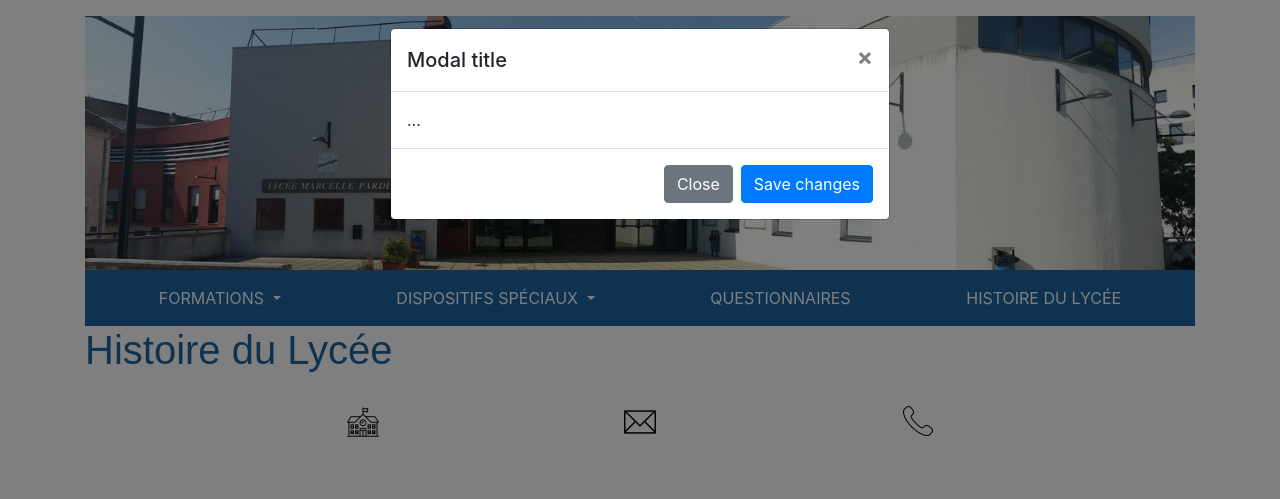
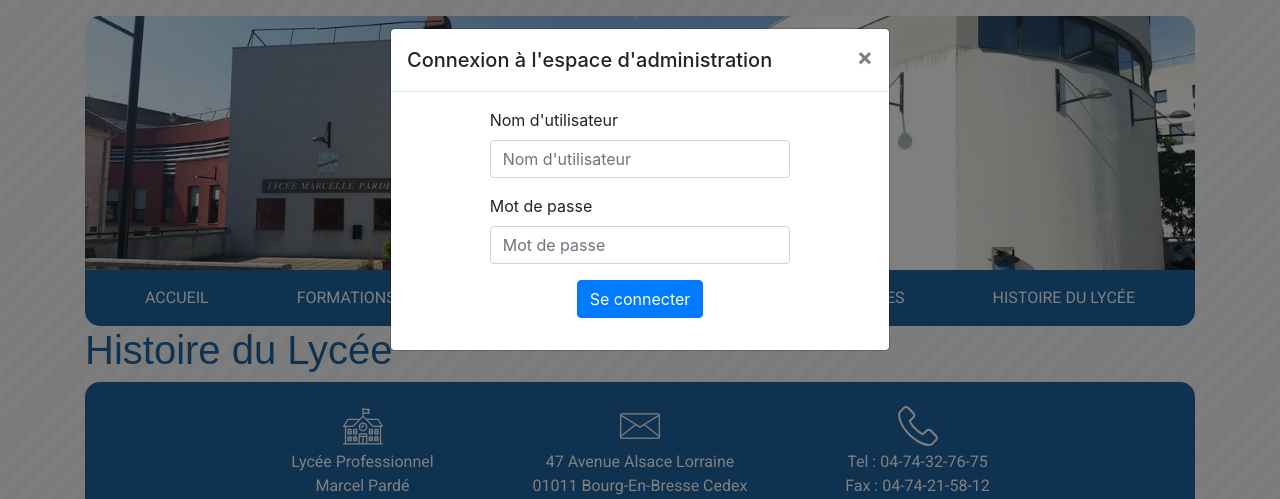
Before and after one commit to davidBentoPereira/jpo, a Symfony app: template templates/front/histoire.html.twig in a window 1280 px wide, after a click on "Espace Administration". Shown: the top 499 px of the page. Run offline with Twig, Linux system fonts and the light colour scheme; the template is opened without the code that fills it, so the values that code supplies are empty; some libraries are stand-ins or nearby versions.

Commit message:
Maj Template + Intégration de la page Histoire du Lycée

```diff
--- a/config/routes.yaml
+++ b/config/routes.yaml
@@ -1,4 +1,8 @@
 # - - - - - FRONT - - - - -
+index:
+    path: /
+    controller: App\Controller\FrontController::index
+
 formations:
     path: /formations
     controller: App\Controller\FrontController::formations
--- a/public/css/style.css
+++ b/public/css/style.css
@@ -1,18 +1,17 @@
-h1 { font-family: Roboto-Bold, sans-serif; color: #1F65A1; }
-p { font-family: roboto, sans-serif; }
+body { background-image: url('../img/background.png')}
+
+h1 { font-family: Roboto-Bold, sans-serif; color: #1F65A1;}
+p { font-family: roboto, sans-serif; color: white;}
+a { color: #ffffff; }
+a:hover { color: white;}
 
 /* NAVBAR */
-.navbar-light .navbar-brand { color: white; font-family: Roboto-Bold, sans-serif}
-.navbar-light .navbar-brand:hover { color: white; font-family: Roboto-Bold, sans-serif}
-
-.navbar-light .navbar-nav .nav-link  { color: white;}
-.navbar-light .navbar-nav .active > .nav-link  { color: white; font-family: Roboto-Bold, sans-serif}
-.navbar-light .navbar-nav .nav-link:hover  { color: white; font-weight: bold; font-family: Roboto-Bold, sans-serif}
-
-p { color: white;}
-h1 {  }
-
-header-img
+nav { border-bottom-left-radius: 15px; border-bottom-right-radius: 15px; }
+#header-img {border-top-left-radius: 15px; border-top-right-radius: 15px;}
+.navbar-light .navbar-nav .nav-link  { color: white; font-family: Roboto, sans-serif;}
+/*.navbar-light .navbar-nav .active > .nav-link  { color: white; font-family: Roboto-Bold, sans-serif}*/
+.navbar-light .navbar-nav .nav-link:hover  { color: #5eb5e0; font-weight: bold; font-family: Roboto-Bold, sans-serif}
 
 /* FOOTER */
-footer { background-color: #1F65A1}
+footer { background-color: #1F65A1; border-radius: 15px;}
+#google-map { border-radius: 40px; }
--- a/templates/base.html.twig
+++ b/templates/base.html.twig
@@ -18,11 +18,8 @@
 </head>
 <body>
 <div class="container">
-    {% include 'base/header.html.twig' %}
     {% include 'base/nav.html.twig' %}
-
     {% block body %}{% endblock %}
-
     {% include 'base/footer.html.twig' %}
 
     <!-- Bootstrap JS -->
--- a/templates/base/footer.html.twig
+++ b/templates/base/footer.html.twig
@@ -1,32 +1,29 @@
-<footer class="container rounded">
+<footer class="container">
     <br />
     <div class="row justify-content-center">
         <div class="col-3 text-center">
-            <img src="{{ asset('img/icon/school.png') }}" alt="">
+            <img src="{{ asset('img/icon/school.svg') }}" class="mb-1" alt="" width="40px">
             <p>Lycée Professionnel <br />Marcel Pardé</p>
         </div>
-
         <div class="col-3 text-center">
-            <img src="{{ asset('img/icon/contact.png') }}" alt="">
+            <img src="{{ asset('img/icon/message.svg') }}" class="mb-1" alt="" width="40px">
             <p>47 Avenue Alsace Lorraine <br />01011 Bourg-En-Bresse Cedex</p>
         </div>
-
         <div class="col-3 text-center">
-            <img src="{{ asset('img/icon/phone-call.png') }}" alt="">
+            <img src="{{ asset('img/icon/telephone.svg') }}" class="mb-1" alt="" width="40px">
             <p>Tel  : 04-74-32-76-75<br />Fax : 04-74-21-58-12 </p>
         </div>
     </div>
 
     <div class="col-12 text-center">
-        <iframe width="800px" height="200px" class=" rounded" src="https://www.google.com/maps/embed?pb=!1m18!1m12!1m3!1d2761.45616675769!2d5.218390815474044!3d46.20137977911657!2m3!1f0!2f0!3f0!3m2!1i1024!2i768!4f13.1!3m3!1m2!1s0x47f353d271349057%3A0x440e12e76c81119!2sLyc%C3%A9e+Marcelle+Pard%C3%A9!5e0!3m2!1sfr!2sfr!4v1552316830556" width="600" height="450" frameborder="0" style="border:0" allowfullscreen></iframe>
+        <iframe width="800px" height="200px" id="google-map" src="https://www.google.com/maps/embed?pb=!1m18!1m12!1m3!1d2761.45616675769!2d5.218390815474044!3d46.20137977911657!2m3!1f0!2f0!3f0!3m2!1i1024!2i768!4f13.1!3m3!1m2!1s0x47f353d271349057%3A0x440e12e76c81119!2sLyc%C3%A9e+Marcelle+Pard%C3%A9!5e0!3m2!1sfr!2sfr!4v1552316830556" width="600" height="450" frameborder="0" style="border:0" allowfullscreen></iframe>
     </div>
 
     <div class="col-12 text-center">
         <p>
-            <a href="" data-toggle="modal" data-target="#exampleModal">Espace Adminstration</a> | Charte d'utilisation | Mentions légales | © 2019 Copyright marcelleparde.fr
+            <a href="" data-toggle="modal" data-target="#exampleModal">Espace Administration</a> |
+            <a href="">Charte d'utilisation & Mentions légales |</a> © 2019 Copyright marcelleparde.fr
         </p>
-
-
     </div>
 
     <!-- Modal -->
@@ -34,17 +31,29 @@
         <div class="modal-dialog" role="document">
             <div class="modal-content">
                 <div class="modal-header">
-                    <h5 class="modal-title" id="exampleModalLabel">Modal title</h5>
+                    <h5 class="modal-title" id="exampleModalLabel">Connexion à l'espace d'administration</h5>
                     <button type="button" class="close" data-dismiss="modal" aria-label="Close">
                         <span aria-hidden="true">&times;</span>
                     </button>
                 </div>
-                <div class="modal-body">
-                    ...
-                </div>
-                <div class="modal-footer">
-                    <button type="button" class="btn btn-secondary" data-dismiss="modal">Close</button>
-                    <button type="button" class="btn btn-primary">Save changes</button>
+                <div class="modal-body container">
+                    <div class="row justify-content-center">
+                        <div class="col-8">
+                            <form>
+                                <div class="form-group">
+                                    <label for="exampleInputEmail1">Nom d'utilisateur</label>
+                                    <input type="text" class="form-control" id="exampleInputEmail1" aria-describedby="emailHelp" placeholder="Nom d'utilisateur">
+                                </div>
+                                <div class="form-group">
+                                    <label for="exampleInputPassword1">Mot de passe</label>
+                                    <input type="password" class="form-control" id="exampleInputPassword1" placeholder="Mot de passe">
+                                </div>
+                                <div class="form-group text-center">
+                                    <button type="button" class="btn btn-primary">Se connecter</button>
+                                </div>
+                            </form>
+                        </div>
+                    </div>
                 </div>
             </div>
         </div>
--- a/templates/base/nav.html.twig
+++ b/templates/base/nav.html.twig
@@ -1,4 +1,5 @@
-<img src="{{ asset('img/img_lycee.jpg') }}" class="img-fluid mt-3" id="header-img" alt="Responsive image rounded">
+<div id="nav">
+    <img src="{{ asset('img/img_lycee.jpg') }}" class="img-fluid mt-3" id="header-img" alt="Responsive image">
 
     <nav class="navbar navbar-expand-lg navbar-light container" style="background-color: #1F65A1;">
 
@@ -8,6 +9,10 @@
 
         <div class="collapse navbar-collapse justify-content-center justify-content-center" id="navbarText">
             <ul class="navbar-nav mr-auto nav-fill w-100">
+
+                <li class="nav-item">
+                    <a class="nav-link" href="{{ path('index') }}">{{ 'Accueil'|upper }}</a>
+                </li>
 
                 <li class="nav-item dropdown">
                     <a class="nav-link dropdown-toggle" href="#" id="navbarDropdown" role="button" data-toggle="dropdown" aria-haspopup="true" aria-expanded="false">
@@ -51,3 +56,4 @@
             </ul>
         </div>
     </nav>
+</div>
```
Also changed, not shown: src/Controller/FrontController.php (+7 -0 lines), public/img/background.png (added), public/img/icon/contact.png (deleted), public/img/icon/message.svg (added), public/img/icon/phone-call.png (deleted), public/img/icon/school.png (deleted), public/img/icon/school.svg (added), public/img/icon/telephone.svg (added), templates/base/header.html.twig (deleted). Lines whose indentation alone changed are shown as unchanged.
